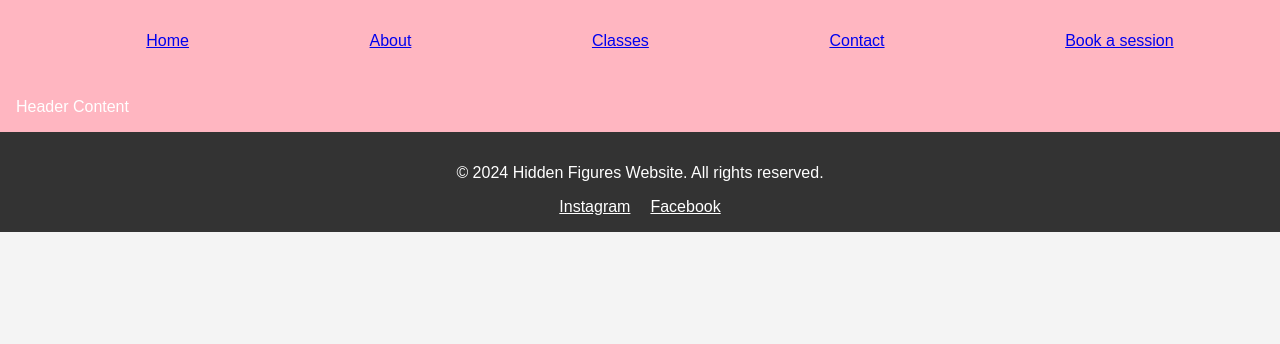
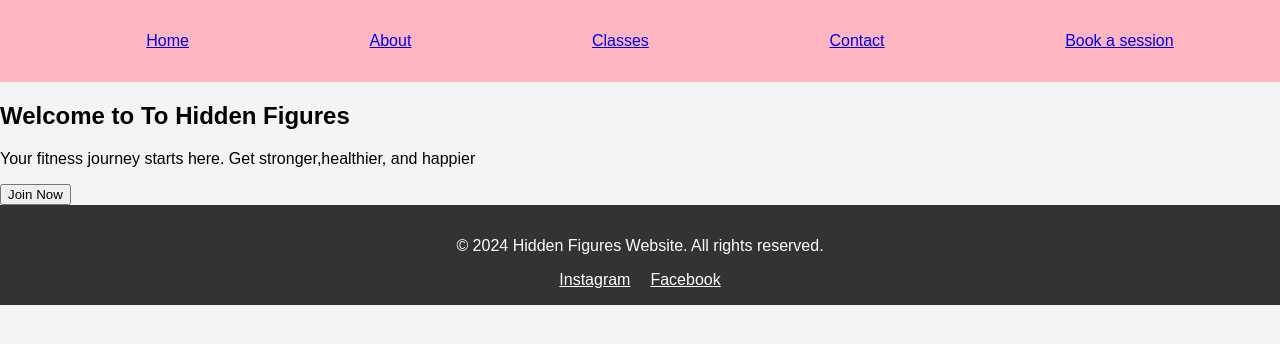
Before and after one commit to krystleM26/hidden-figures-fitness, a React (Create React App) app in the folder hidden-figures-fitness/: page / in a window 1280 px wide. Shown: the top 344 px of the page. Built offline with nearby package versions, Linux system fonts and the light colour scheme.

Commit message:
Added Home page

```diff
--- a/hidden-figures-fitness/src/pages/Home.js
+++ b/hidden-figures-fitness/src/pages/Home.js
@@ -1,7 +1,15 @@
 import React from 'react';
 
-const Header = () => {
-  return <header>Header Content</header>;
+const Home = () => {
+  return (
+    <div className='home'>
+      <section className='hero'>
+        <h1>Welcome to To Hidden Figures</h1>
+        <p>Your fitness journey starts here. Get stronger,healthier, and happier</p>
+        <button className='cta-btn'>Join Now</button>
+      </section>
+    </div>
+  )
 };
 
-export default Header;
+export default Home;
```
